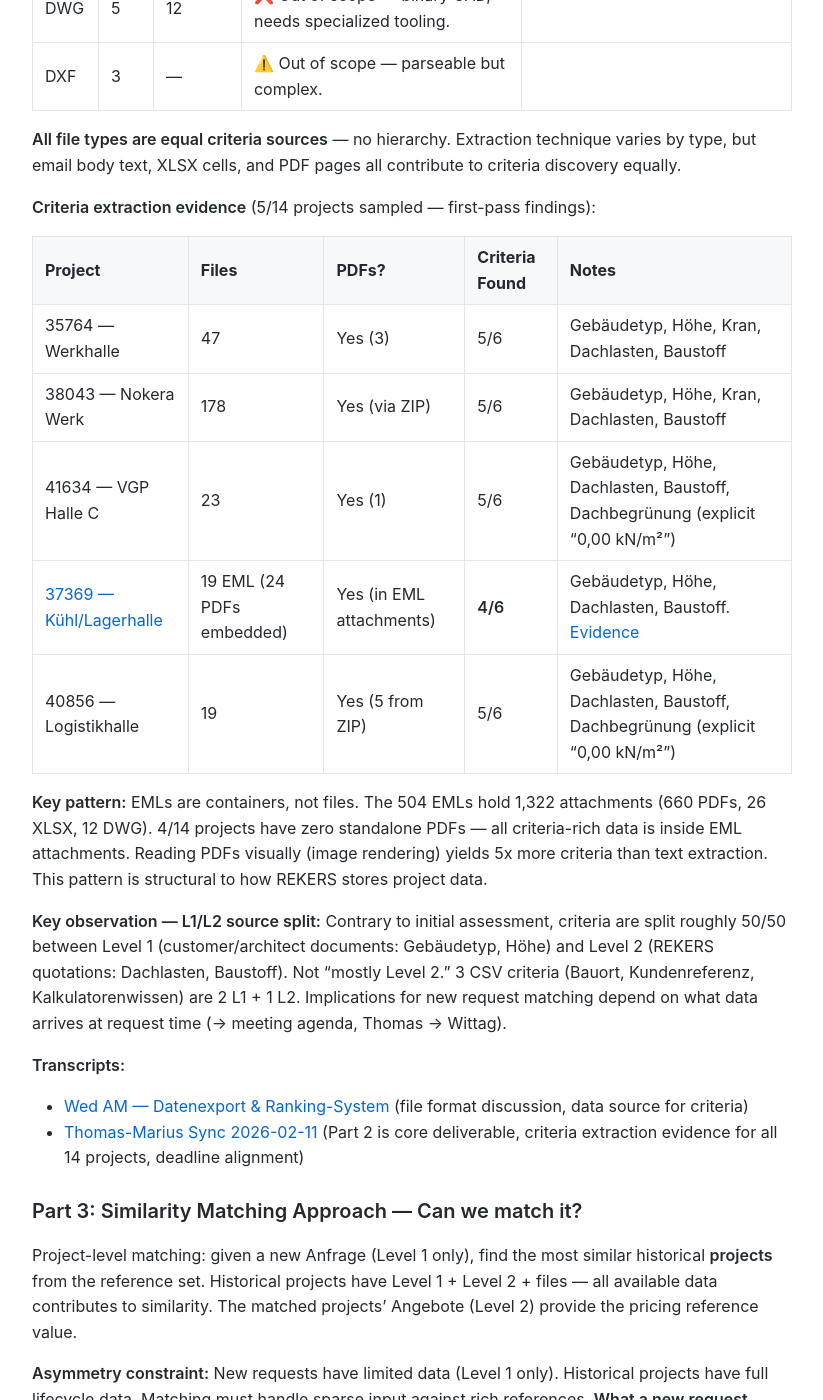
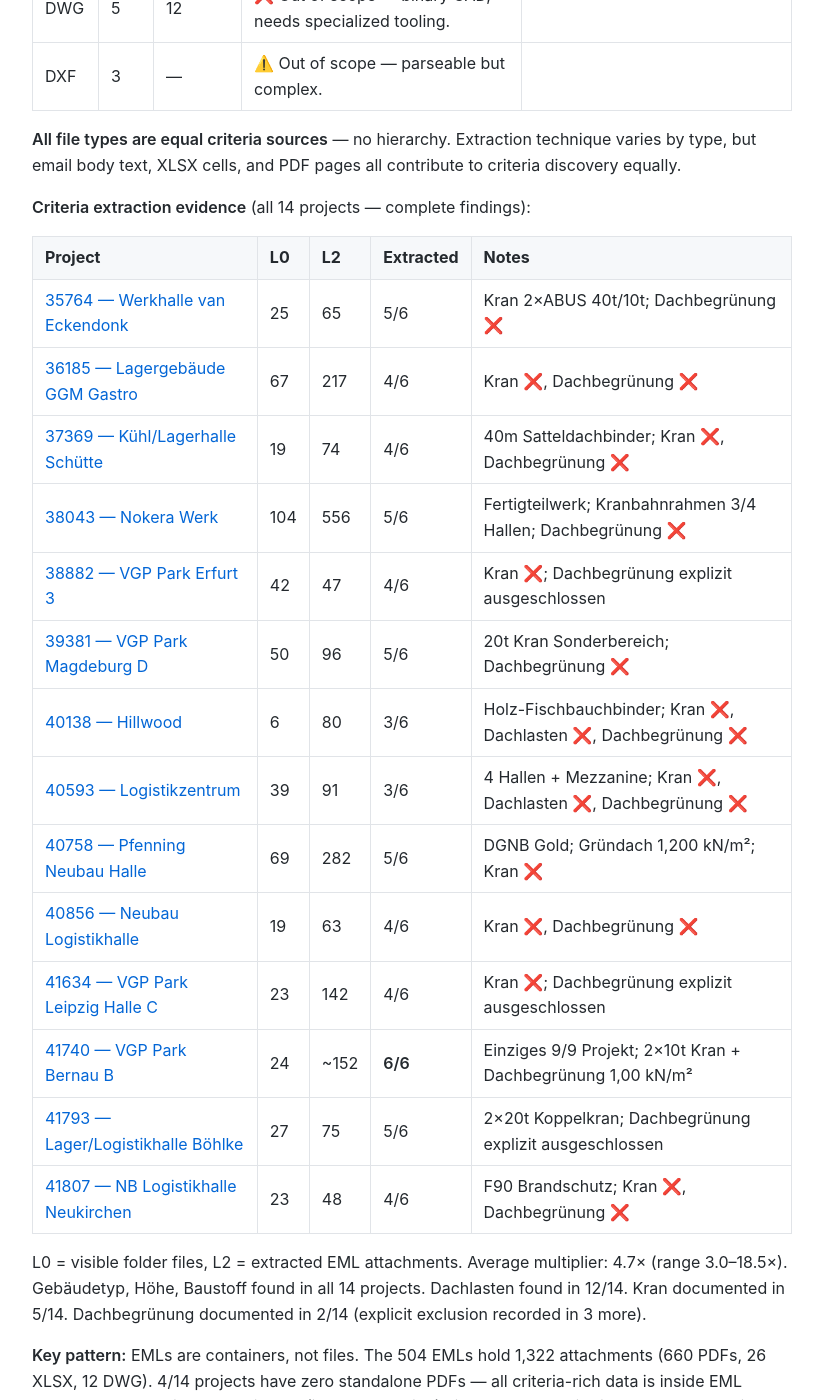
Before and after one commit to MariusWilsch/public-wilsch-ai-pages, a Jekyll site: the page built from project/rekers/design-doc-feasibility-report.md, in a window 1280 px wide and 1400 px high, scrolled down 4674 px. Shown: the whole window, without its empty margins (228-1051 px from the left). Built offline with Jekyll 4.4.1, drawn with Linux system fonts in a browser that asks for light colours; our own code applies the rules of GitHub Pages for plain Markdown files.

Commit message:
Sync from hippocampus 2026-02-13

```diff
--- a/project/rekers/design-doc-feasibility-report.md
+++ b/project/rekers/design-doc-feasibility-report.md
@@ -156,15 +156,26 @@ Prerequisite for Part 3: 6 of 9 matching criteria require information extraction
 
 **All file types are equal criteria sources** — no hierarchy. Extraction technique varies by type, but email body text, XLSX cells, and PDF pages all contribute to criteria discovery equally.
 
-**Criteria extraction evidence** (5/14 projects sampled — first-pass findings):
+**Criteria extraction evidence** (all 14 projects — complete findings):
 
-| Project | Files | PDFs? | Criteria Found | Notes |
-|---------|-------|-------|----------------|-------|
-| 35764 — Werkhalle | 47 | Yes (3) | 5/6 | Gebäudetyp, Höhe, Kran, Dachlasten, Baustoff |
-| 38043 — Nokera Werk | 178 | Yes (via ZIP) | 5/6 | Gebäudetyp, Höhe, Kran, Dachlasten, Baustoff |
-| 41634 — VGP Halle C | 23 | Yes (1) | 5/6 | Gebäudetyp, Höhe, Dachlasten, Baustoff, Dachbegrünung (explicit "0,00 kN/m²") |
-| [37369 — Kühl/Lagerhalle](https://mariuswilsch.github.io/public-wilsch-ai-pages/project/rekers/criteria-evidence-37369) | 19 EML (24 PDFs embedded) | Yes (in EML attachments) | **4/6** | Gebäudetyp, Höhe, Dachlasten, Baustoff. [Evidence](https://mariuswilsch.github.io/public-wilsch-ai-pages/project/rekers/criteria-evidence-37369) |
-| 40856 — Logistikhalle | 19 | Yes (5 from ZIP) | 5/6 | Gebäudetyp, Höhe, Dachlasten, Baustoff, Dachbegrünung (explicit "0,00 kN/m²") |
+| Project | L0 | L2 | Extracted | Notes |
+|---------|----|----|-----------|-------|
+| [35764 — Werkhalle van Eckendonk](https://mariuswilsch.github.io/public-wilsch-ai-pages/project/rekers/criteria-evidence-35764) | 25 | 65 | 5/6 | Kran 2×ABUS 40t/10t; Dachbegrünung ❌ |
+| [36185 — Lagergebäude GGM Gastro](https://mariuswilsch.github.io/public-wilsch-ai-pages/project/rekers/criteria-evidence-36185) | 67 | 217 | 4/6 | Kran ❌, Dachbegrünung ❌ |
+| [37369 — Kühl/Lagerhalle Schütte](https://mariuswilsch.github.io/public-wilsch-ai-pages/project/rekers/criteria-evidence-37369) | 19 | 74 | 4/6 | 40m Satteldachbinder; Kran ❌, Dachbegrünung ❌ |
+| [38043 — Nokera Werk](https://mariuswilsch.github.io/public-wilsch-ai-pages/project/rekers/criteria-evidence-38043) | 104 | 556 | 5/6 | Fertigteilwerk; Kranbahnrahmen 3/4 Hallen; Dachbegrünung ❌ |
+| [38882 — VGP Park Erfurt 3](https://mariuswilsch.github.io/public-wilsch-ai-pages/project/rekers/criteria-evidence-38882) | 42 | 47 | 4/6 | Kran ❌; Dachbegrünung explizit ausgeschlossen |
+| [39381 — VGP Park Magdeburg D](https://mariuswilsch.github.io/public-wilsch-ai-pages/project/rekers/criteria-evidence-39381) | 50 | 96 | 5/6 | 20t Kran Sonderbereich; Dachbegrünung ❌ |
+| [40138 — Hillwood](https://mariuswilsch.github.io/public-wilsch-ai-pages/project/rekers/criteria-evidence-40138) | 6 | 80 | 3/6 | Holz-Fischbauchbinder; Kran ❌, Dachlasten ❌, Dachbegrünung ❌ |
+| [40593 — Logistikzentrum](https://mariuswilsch.github.io/public-wilsch-ai-pages/project/rekers/criteria-evidence-40593) | 39 | 91 | 3/6 | 4 Hallen + Mezzanine; Kran ❌, Dachlasten ❌, Dachbegrünung ❌ |
+| [40758 — Pfenning Neubau Halle](https://mariuswilsch.github.io/public-wilsch-ai-pages/project/rekers/criteria-evidence-40758) | 69 | 282 | 5/6 | DGNB Gold; Gründach 1,200 kN/m²; Kran ❌ |
+| [40856 — Neubau Logistikhalle](https://mariuswilsch.github.io/public-wilsch-ai-pages/project/rekers/criteria-evidence-40856) | 19 | 63 | 4/6 | Kran ❌, Dachbegrünung ❌ |
+| [41634 — VGP Park Leipzig Halle C](https://mariuswilsch.github.io/public-wilsch-ai-pages/project/rekers/criteria-evidence-41634) | 23 | 142 | 4/6 | Kran ❌; Dachbegrünung explizit ausgeschlossen |
+| [41740 — VGP Park Bernau B](https://mariuswilsch.github.io/public-wilsch-ai-pages/project/rekers/criteria-evidence-41740) | 24 | ~152 | **6/6** | Einziges 9/9 Projekt; 2×10t Kran + Dachbegrünung 1,00 kN/m² |
+| [41793 — Lager/Logistikhalle Böhlke](https://mariuswilsch.github.io/public-wilsch-ai-pages/project/rekers/criteria-evidence-41793) | 27 | 75 | 5/6 | 2×20t Koppelkran; Dachbegrünung explizit ausgeschlossen |
+| [41807 — NB Logistikhalle Neukirchen](https://mariuswilsch.github.io/public-wilsch-ai-pages/project/rekers/criteria-evidence-41807) | 23 | 48 | 4/6 | F90 Brandschutz; Kran ❌, Dachbegrünung ❌ |
+
+L0 = visible folder files, L2 = extracted EML attachments. Average multiplier: 4.7× (range 3.0–18.5×). Gebäudetyp, Höhe, Baustoff found in all 14 projects. Dachlasten found in 12/14. Kran documented in 5/14. Dachbegrünung documented in 2/14 (explicit exclusion recorded in 3 more).
 
 **Key pattern:** EMLs are containers, not files. The 504 EMLs hold 1,322 attachments (660 PDFs, 26 XLSX, 12 DWG). 4/14 projects have zero standalone PDFs — all criteria-rich data is inside EML attachments. Reading PDFs visually (image rendering) yields 5x more criteria than text extraction. This pattern is structural to how REKERS stores project data.
 
```
